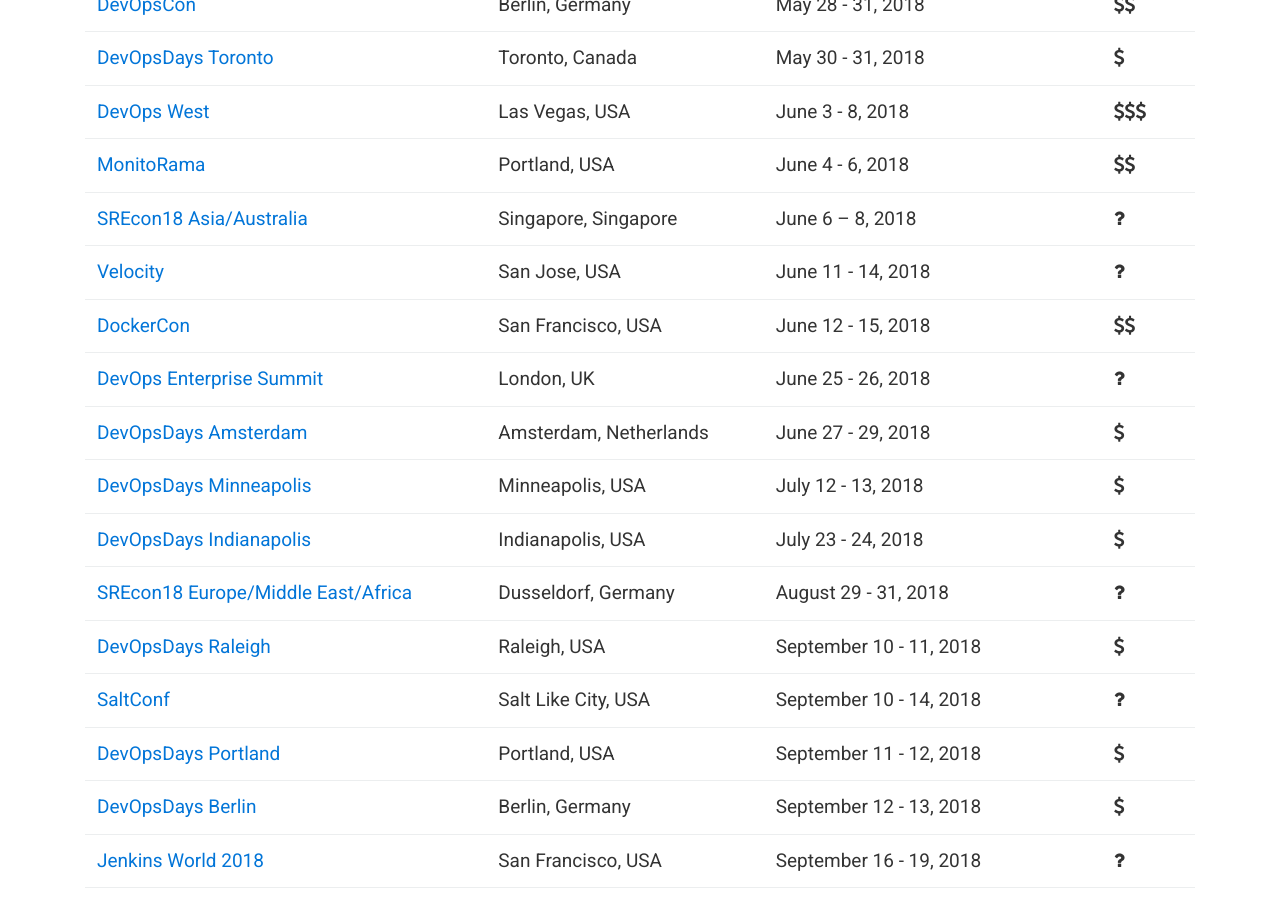
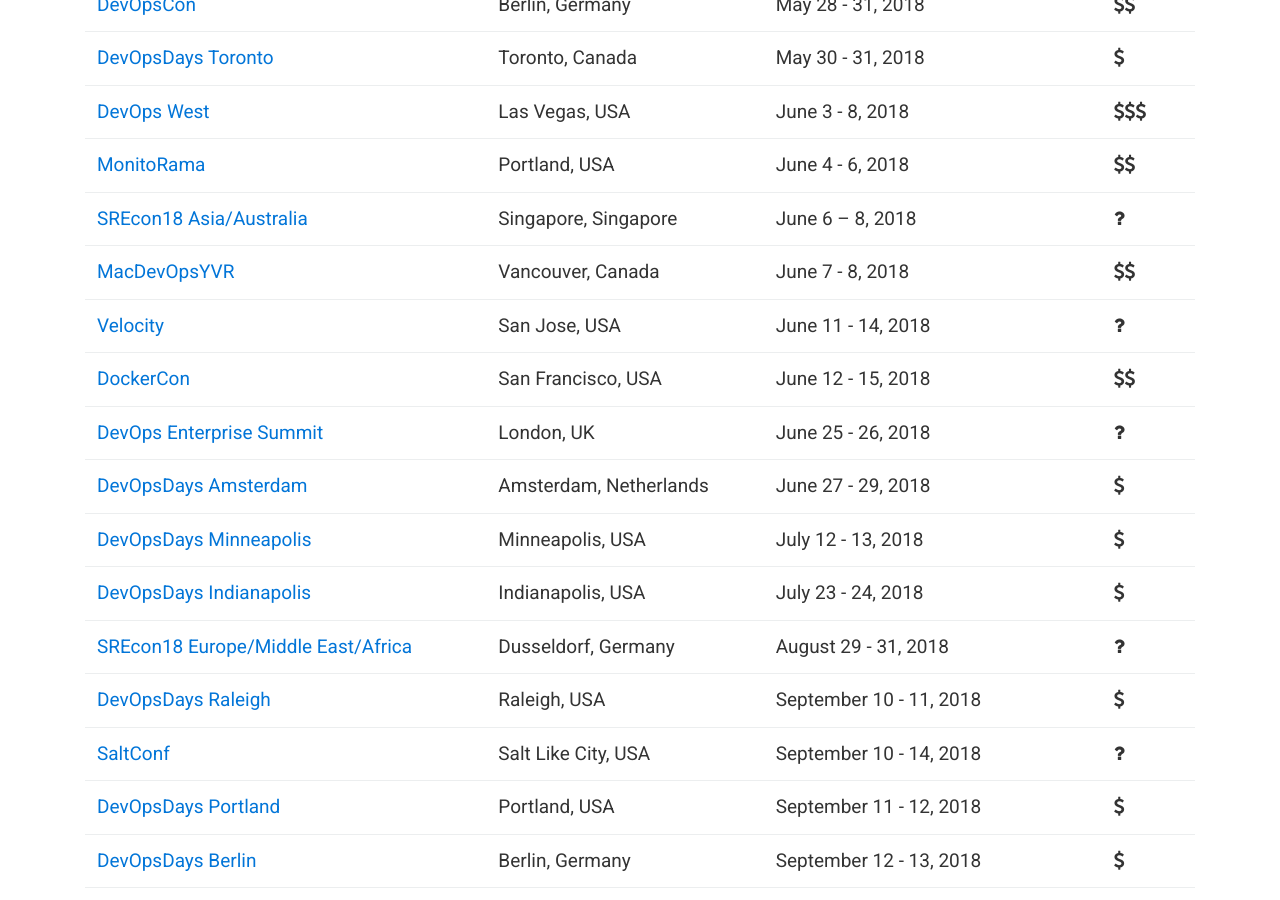
Before and after one commit to finspin/gotodevops.org, a Jekyll site: the page built from index.md, in a window 1280 px wide and 900 px high, scrolled down 2370 px. Built offline with Jekyll 4.4.1, drawn with Linux system fonts in a browser that asks for light colours; nearby versions of some CDN libraries.

Commit message:
Add MacDevOpsYVR

```diff
--- a/_data/conferences.yml
+++ b/_data/conferences.yml
@@ -403,6 +403,15 @@
   start-date: 1528243200
   cost: unknown
 
+- name: MacDevOpsYVR
+  url: https://mdoyvr.com
+  location:
+      city: Vancouver
+      country: Canada
+  date: June 7 - 8, 2018
+  start-date: 1528381800
+  cost: 2
+
 - name: Velocity
   url: https://conferences.oreilly.com/velocity/vl-ca
   location:
```
